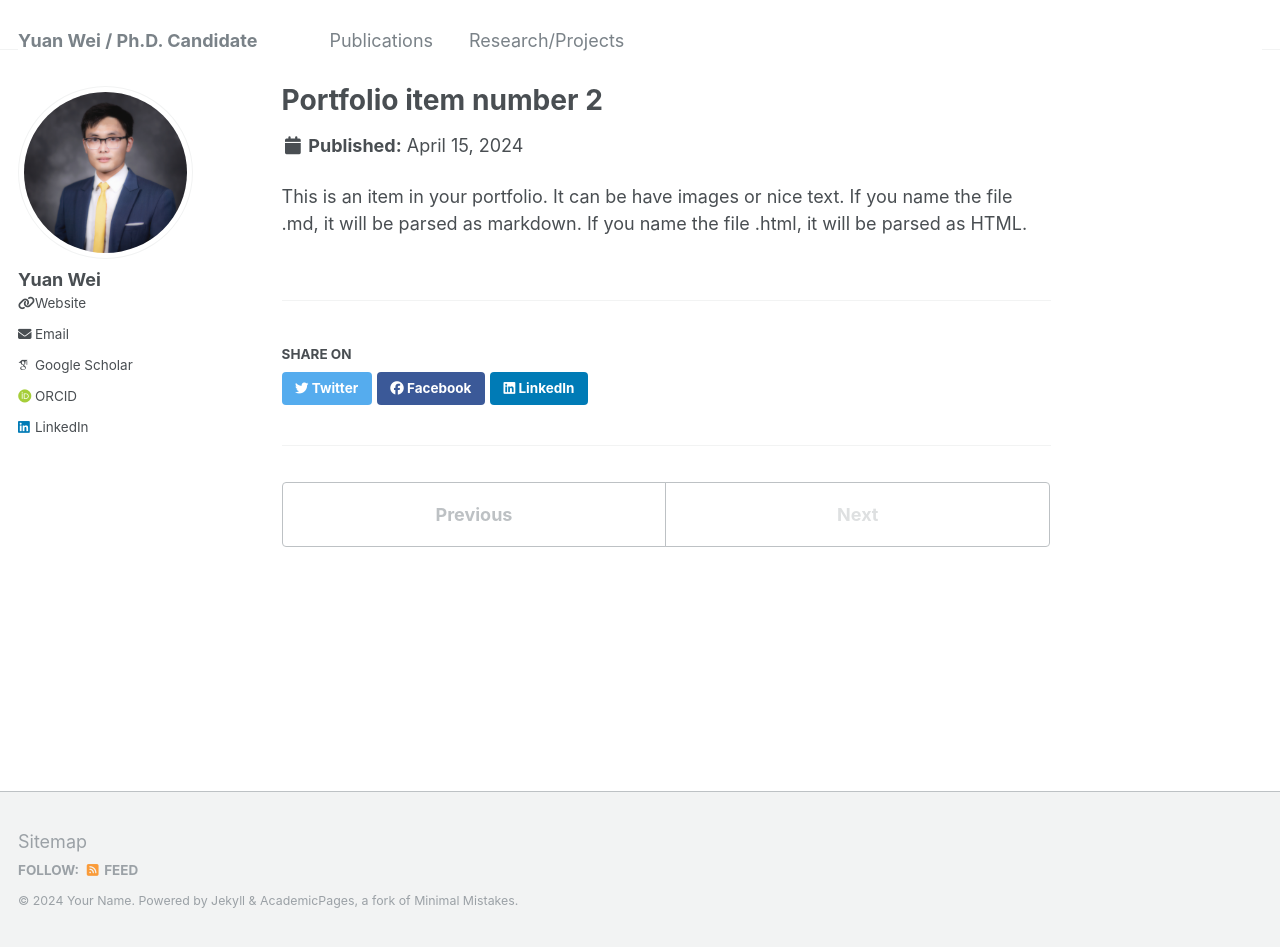
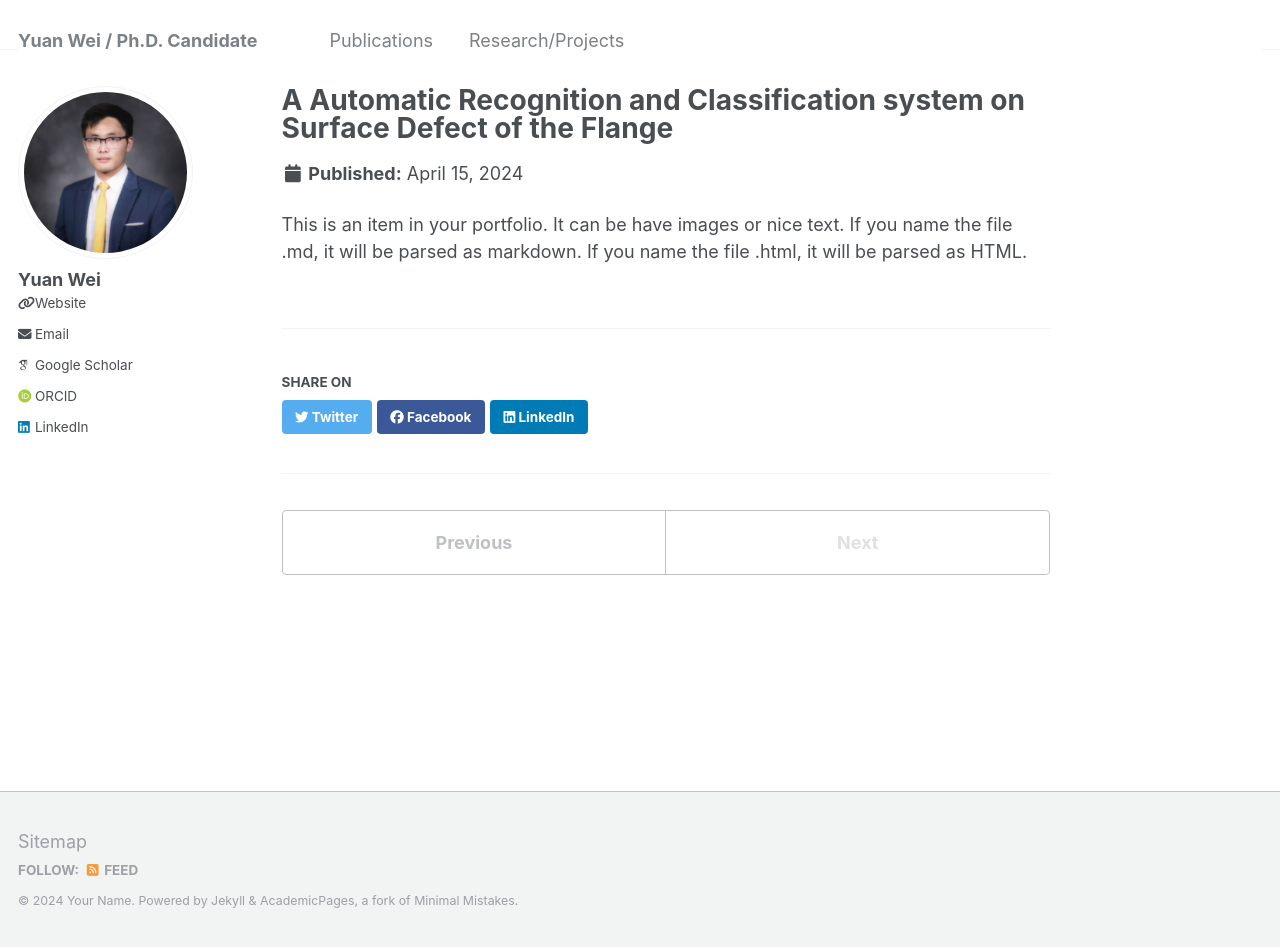
Before and after one commit to JET00wy/YuanWeiWebPage, a Jekyll site: the page built from _portfolio/portfolio-2.html, in a window 1280 px wide and 947 px high. Built offline with Jekyll 4.4.1, drawn with Linux system fonts in a browser that asks for light colours; some web fonts are replaced.

Commit message:
Update portfolio-2.html

```diff
--- a/_portfolio/portfolio-2.html
+++ b/_portfolio/portfolio-2.html
@@ -1,5 +1,5 @@
 ---
-title: "Portfolio item number 2"
+title: "A Automatic Recognition and Classification system on Surface Defect of the Flange"
 excerpt: "Short description of portfolio item number 2 <br/><img src='/images/500x300.png'><br/>"
 collection: portfolio
 videolink: "https://www.youtube.com/embed/NOkr8rmh5nY?si=6M9QImRneOpNTqLO"
```
